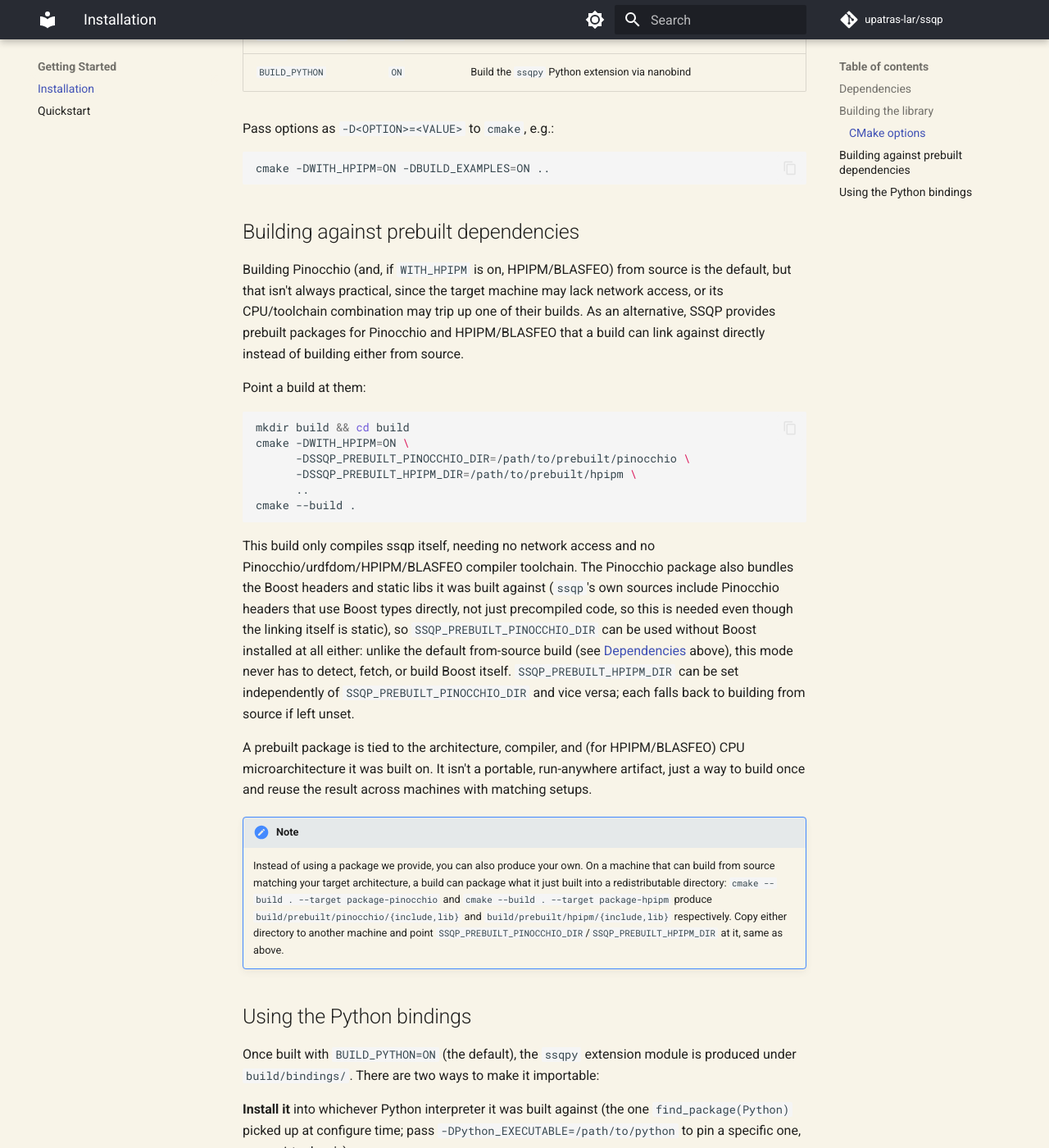
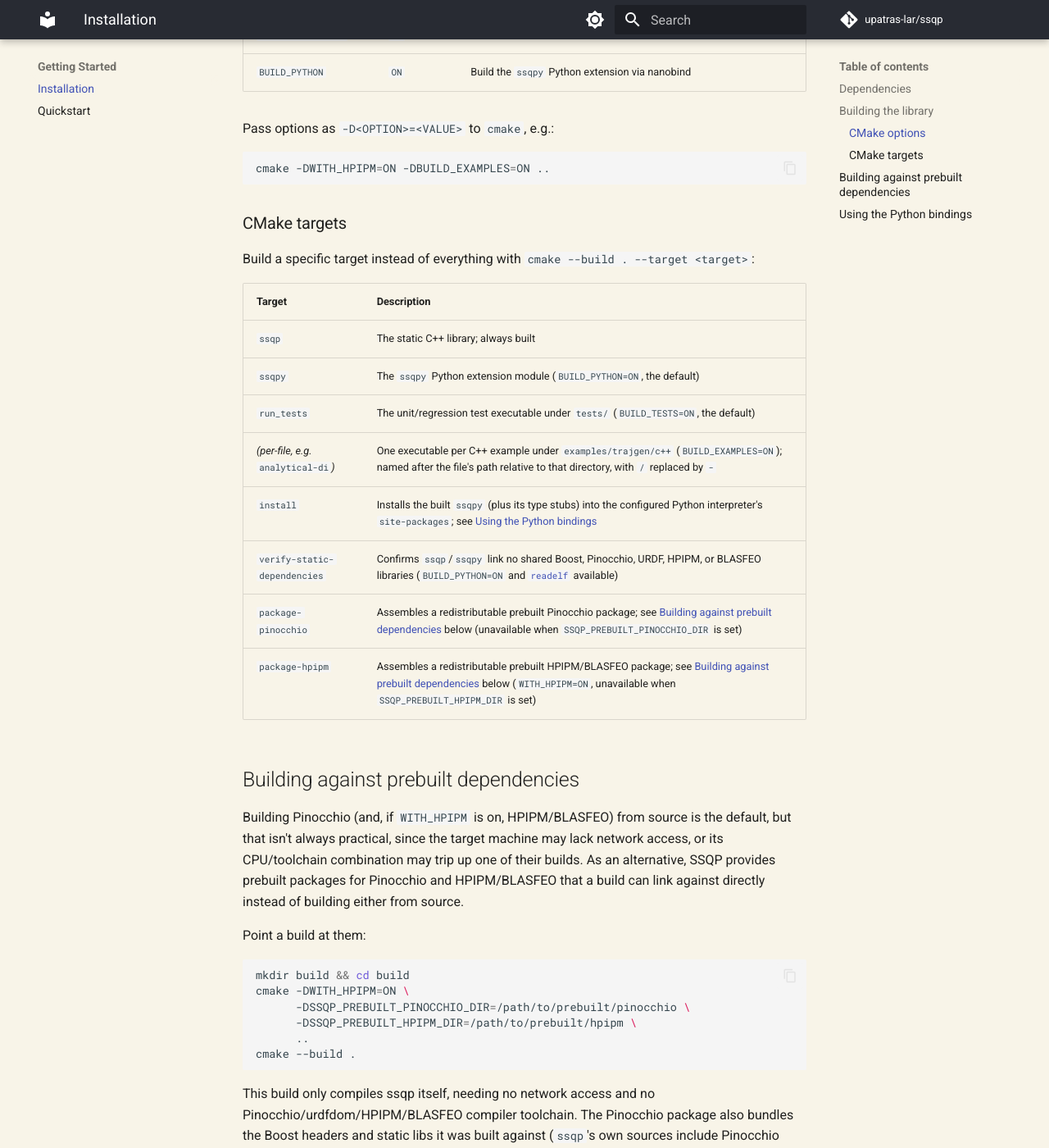
Before and after one commit to upatras-lar/ssqp, an MkDocs documentation site: the page built from docs/docs/getting-started/installation.md, in a window 1280 px wide and 1400 px high, scrolled down 2408 px. Shown: the whole window at 82% size. Built offline with MkDocs 1.6.1 and Material for MkDocs 9.7.7, drawn with Linux system fonts in a browser that asks for light colours; comment, search, counter and statistics services are not loaded.

Commit message:
Added CMake targets to docs

````diff
--- a/docs/docs/getting-started/installation.md
+++ b/docs/docs/getting-started/installation.md
@@ -89,6 +89,21 @@ Pass options as `-D<OPTION>=<VALUE>` to `cmake`, e.g.:
 cmake -DWITH_HPIPM=ON -DBUILD_EXAMPLES=ON ..
 ```
 
+### CMake targets
+
+Build a specific target instead of everything with `cmake --build . --target <target>`:
+
+| Target | Description |
+| --- | --- |
+| `ssqp` | The static C++ library; always built |
+| `ssqpy` | The `ssqpy` Python extension module (`BUILD_PYTHON=ON`, the default) |
+| `run_tests` | The unit/regression test executable under `tests/` (`BUILD_TESTS=ON`, the default) |
+| *(per-file, e.g.* `analytical-di`*)* | One executable per C++ example under `examples/trajgen/c++` (`BUILD_EXAMPLES=ON`); named after the file's path relative to that directory, with `/` replaced by `-` |
+| `install` | Installs the built `ssqpy` (plus its type stubs) into the configured Python interpreter's `site-packages`; see [Using the Python bindings](#using-the-python-bindings) |
+| `verify-static-dependencies` | Confirms `ssqp`/`ssqpy` link no shared Boost, Pinocchio, URDF, HPIPM, or BLASFEO libraries (`BUILD_PYTHON=ON` and [`readelf`](https://man7.org/linux/man-pages/man1/readelf.1.html) available) |
+| `package-pinocchio` | Assembles a redistributable prebuilt Pinocchio package; see [Building against prebuilt dependencies](#building-against-prebuilt-dependencies) below (unavailable when `SSQP_PREBUILT_PINOCCHIO_DIR` is set) |
+| `package-hpipm` | Assembles a redistributable prebuilt HPIPM/BLASFEO package; see [Building against prebuilt dependencies](#building-against-prebuilt-dependencies) below (`WITH_HPIPM=ON`, unavailable when `SSQP_PREBUILT_HPIPM_DIR` is set) |
+
 ## Building against prebuilt dependencies
 
 Building Pinocchio (and, if `WITH_HPIPM` is on, HPIPM/BLASFEO) from source is the default, but that isn't always
````
